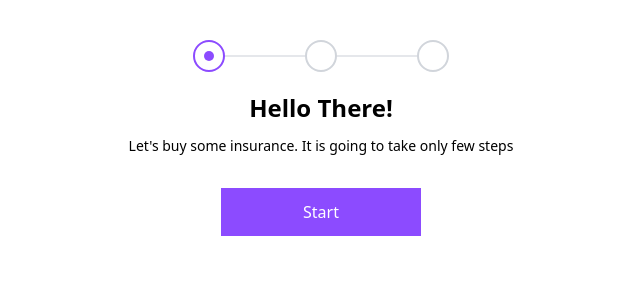
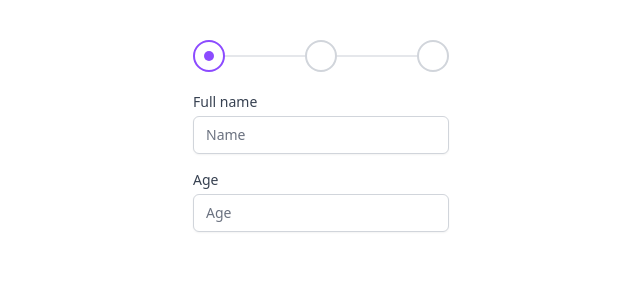
Before and after one commit to ejirocodes/cvg, a Vue app: page / in a window 1280 px wide. Shown: the top 300 px of the page, without its empty margins (319-959 px from the left). Built offline with nearby package versions, Linux system fonts and the light colour scheme.

Commit message:
feat: add custom inputs

```diff
--- a/package.json
+++ b/package.json
@@ -22,6 +22,7 @@
     "@commitlint/cli": "^17.0.2",
     "@commitlint/config-conventional": "^17.0.2",
     "@rushstack/eslint-patch": "^1.1.4",
+    "@tailwindcss/forms": "^0.5.2",
     "@types/jsdom": "^20.0.0",
     "@types/node": "^16.11.47",
     "@vitejs/plugin-vue": "^3.0.1",
--- /dev/null
+++ b/src/components/form/BaseInput.vue
@@ -0,0 +1,27 @@
+<script setup lang="ts">
+defineProps<{
+  value: string;
+  type: string;
+}>();
+defineEmits(["update:value"]);
+</script>
+
+<template>
+  <div>
+    <label
+      class="block text-sm font-medium mb-1 text-gray-700"
+      :for="($attrs.id as string)"
+      >{{ $attrs.label }}</label
+    >
+    <input
+      :placeholder="$attrs.placeholder as string"
+      :id="$attrs.id as string"
+      class="shadow-sm focus:ring-pri focus:border-pri block w-full sm:text-sm border-gray-300 rounded-md"
+      :value="value"
+      :type="type"
+      @input="$emit('update:value', ($event.target as HTMLInputElement).value)"
+    />
+  </div>
+</template>
+
+<style scoped></style>
--- a/src/composable/step.ts
+++ b/src/composable/step.ts
@@ -25,9 +25,7 @@ export default function useStep() {
     switchType: keyof typeof ActionType
   ) {
     const current = steps.value.find((step) => step.id === indx) as Step;
-    // Next function
-    // TODO mark current as completed
-    // TODO next becomes current
+
     steps.value.forEach((step) => {
       if (step.id === current?.id) {
         if (switchType === ActionType.Next) {
--- a/src/modules/WizardFormModule.vue
+++ b/src/modules/WizardFormModule.vue
@@ -3,8 +3,13 @@ import WizardWrapper from "@/core-component/WizardWrapper.vue";
 import StepperWizard from "@/components/multistep-form/StepperWizard.vue";
 import ButtonMain from "@/components/shared/ButtonMain.vue";
 import useStep from "@/composable/step";
+import BaseInput from "../components/form/BaseInput.vue";
+import { ref } from "vue";
 
 const { currentStep, handleNext, steps } = useStep();
+
+const name = ref("");
+const age = ref("");
 </script>
 
 <template>
@@ -13,7 +18,7 @@ const { currentStep, handleNext, steps } = useStep();
       <StepperWizard class="mb-5" :steps="steps" />
     </template>
     <template #content>
-      <div class="text-center" v-if="currentStep === 1">
+      <!-- <div class="text-center" v-if="currentStep === 1">
         <div class="mb-8">
           <h1 class="font-bold text-2xl mb-3">Hello There!</h1>
           <p class="text-sm">
@@ -24,6 +29,24 @@ const { currentStep, handleNext, steps } = useStep();
         <ButtonMain class="w-[200px] h-12" @click="handleNext(currentStep)">
           Start
         </ButtonMain>
+      </div> -->
+      <div class="mb-4">
+        <BaseInput
+          v-model:value="name"
+          placeholder="Name"
+          id="fullname"
+          type="text"
+          label="Full name"
+        />
+      </div>
+      <div>
+        <BaseInput
+          v-model:value="age"
+          placeholder="Age"
+          id="age"
+          type="number"
+          label="Age"
+        />
       </div>
     </template>
   </WizardWrapper>
--- a/tailwind.config.js
+++ b/tailwind.config.js
@@ -9,5 +9,5 @@ module.exports = {
       },
     },
   },
-  plugins: [],
+  plugins: [require("@tailwindcss/forms")],
 };
```
Also changed, not shown: 1 other file (tests, documents, lock files or other folders).
